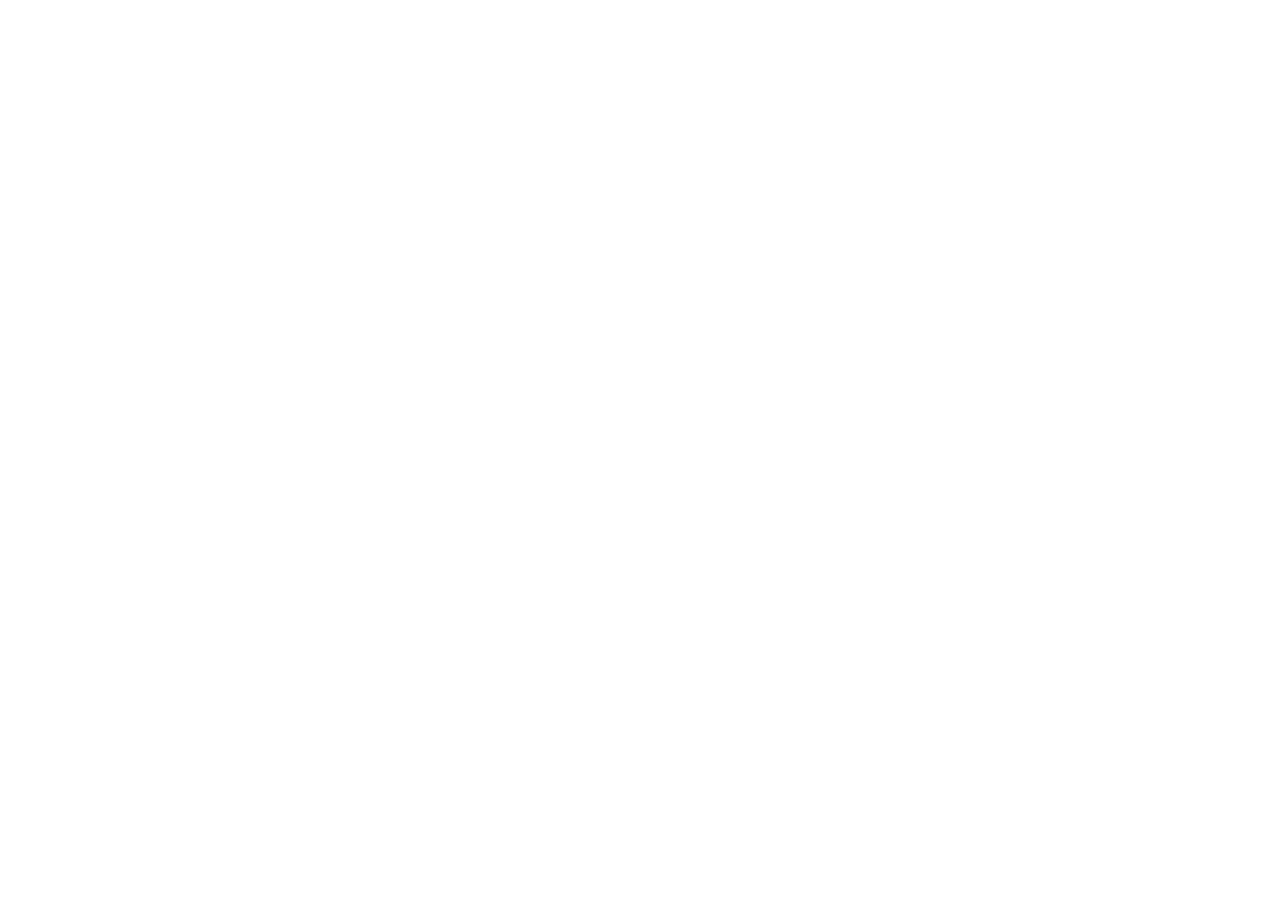
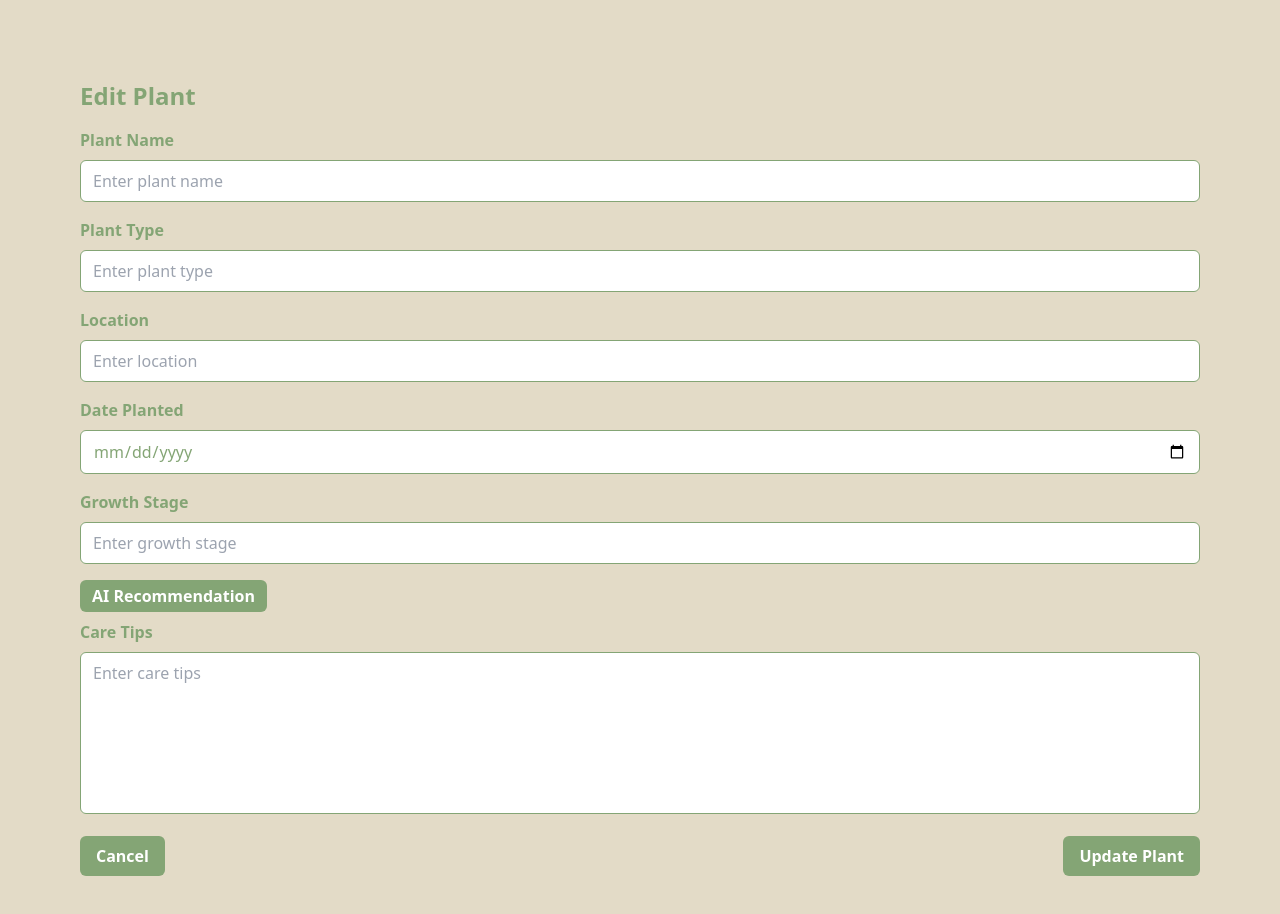
Before and after one commit to lintangisnandar/Mini-Project, a React (Vite) app in the folder Mini-Project/Grow-Garden/: page /edit-plant/1 in a window 1280 px wide. Before the commit this address had no page. Shown: the part 80-994 px from the top of the page. Before the commit the page ends 800 px from the top, so only its background shows below. Built offline with nearby package versions, Linux system fonts and the light colour scheme; no server answers.

Commit message:
feature for edit existing plants

```diff
--- a/Mini-Project/Grow-Garden/src/App.jsx
+++ b/Mini-Project/Grow-Garden/src/App.jsx
@@ -18,6 +18,7 @@
           <Route path="/sign-in" element={<Login />} />
           <Route path="/my-plants" element={<MyPlants />} />
           <Route path="/add-plants" element={<AddPlants />} />
+          <Route path="/edit-plant/:id" element={<AddPlants />} />
           <Route path="/my-plants/:plantName" element={<PlantDetails />} />
         </Routes>
       </div>
--- a/Mini-Project/Grow-Garden/src/pages/AddPlants.jsx
+++ b/Mini-Project/Grow-Garden/src/pages/AddPlants.jsx
@@ -1,5 +1,5 @@
-import React, { useState } from 'react';
-import { useNavigate } from 'react-router-dom';
+import React, { useState, useEffect } from 'react';
+import { useNavigate, useParams } from 'react-router-dom';
 import axios from 'axios';
 import { GoogleGenerativeAI } from '@google/generative-ai';
 
@@ -7,6 +7,8 @@
   const apiUrl = import.meta.env.VITE_API_URL;
   const aiApiKey = import.meta.env.VITE_API_KEY;
   const navigate = useNavigate();
+  const { id } = useParams();
+  const [isEdit, setIsEdit] = useState(false);
   const [plantName, setPlantName] = useState('');
   const [plantType, setPlantType] = useState('');
   const [location, setLocation] = useState('');
@@ -16,6 +18,27 @@
 
   const apiKey = `${aiApiKey}`;
   const genAI = new GoogleGenerativeAI(apiKey);
+
+  useEffect(() => {
+    if (id) {
+      setIsEdit(true);
+      const fetchPlantData = async () => {
+        try {
+          const response = await axios.get(`${apiUrl}/${id}`);
+          const { name, type, location, datePlanted, growthStage, careTips } = response.data;
+          setPlantName(name);
+          setPlantType(type);
+          setLocation(location);
+          setDatePlanted(datePlanted);
+          setGrowthStage(growthStage);
+          setCareTips(careTips);
+        } catch (error) {
+          console.error('Error fetching plant data:', error);
+        }
+      };
+      fetchPlantData();
+    }
+  }, [id]);
 
   const handleAIRecommendation = async () => {
     const prompt = `Provide care instructions for a plant with the following details:
@@ -41,7 +64,6 @@
 
       const result = await chatSession.sendMessage(prompt);
       const aiResponse = result.response.text();
-
       setCareTips(aiResponse);
     } catch (error) {
       console.error('Error generating AI recommendation:', error);
@@ -50,25 +72,32 @@
 
   const handleSubmit = async (e) => {
     e.preventDefault();
-    try {
-      await axios.post(`${apiUrl}`, {
+    const plantData = {
       name: plantName,
       type: plantType,
       location,
       datePlanted,
       growthStage,
       careTips,
-      });
+    };
+
+    try {
+      if (isEdit) {
+        await axios.put(`${apiUrl}/${id}`, plantData);
+      } else {
+        await axios.post(`${apiUrl}`, plantData);
+      }
       navigate('/my-plants');
-      console.log('Form Data:', { name: plantName, type: plantType, location, growthStage });
     } catch (error) {
-      console.error('Error adding plant:', error);
+      console.error('Error submitting plant data:', error);
     }
   };
 
   return (
     <div className="p-20 bg-[#E3DBC7] min-h-screen flex flex-col">
-      <h2 className="text-2xl font-bold text-[#84A575] mb-4">Add New Plant</h2>
+      <h2 className="text-2xl font-bold text-[#84A575] mb-4">
+        {isEdit ? 'Edit Plant' : 'Add New Plant'}
+      </h2>
       <form onSubmit={handleSubmit}>
         <div className="mb-4">
           <label className="block text-[#84A575] font-semibold mb-2">Plant Name</label>
@@ -80,44 +109,26 @@
             className="w-full px-3 py-2 border border-[#84A575] rounded-md bg-white text-[#84A575]"
           />
         </div>
-
         <div className="mb-4">
           <label className="block text-[#84A575] font-semibold mb-2">Plant Type</label>
-          <select
+          <input
+            type="text"
+            placeholder="Enter plant type"
             value={plantType}
             onChange={(e) => setPlantType(e.target.value)}
             className="w-full px-3 py-2 border border-[#84A575] rounded-md bg-white text-[#84A575]"
-          >
-            <option value="" disabled hidden>Select plant type</option>
-            <option value="Succulent">Succulent</option>
-            <option value="Flowering">Flowering</option>
-            <option value="Foliage">Foliage</option>
-            <option value="Herb">Herb</option>
-            <option value="Cactus">Cactus</option>
-            <option value="Tree">Tree</option>
-            <option value="Shrub">Shrub</option>
-            <option value="Vine">Vine</option>
-            <option value="Ornamental Grass">Ornamental Grass</option>
-            <option value="Aquatic Plant">Aquatic Plant</option>
-          </select>
+          />
         </div>
-
         <div className="mb-4">
           <label className="block text-[#84A575] font-semibold mb-2">Location</label>
-          <select
+          <input
+            type="text"
+            placeholder="Enter location"
             value={location}
             onChange={(e) => setLocation(e.target.value)}
             className="w-full px-3 py-2 border border-[#84A575] rounded-md bg-white text-[#84A575]"
-          >
-            <option value="" disabled hidden>Select location</option>
-            <option value="Indoor">Indoor</option>
-            <option value="Outdoor">Outdoor</option>
-            <option value="Balcony">Balcony</option>
-            <option value="Garden">Garden</option>
-            <option value="Greenhouse">Greenhouse</option>
-          </select>
+          />
         </div>
-
         <div className="mb-4">
           <label className="block text-[#84A575] font-semibold mb-2">Date Planted</label>
           <input
@@ -127,23 +138,16 @@
             className="w-full px-3 py-2 border border-[#84A575] rounded-md bg-white text-[#84A575]"
           />
         </div>
-
         <div className="mb-4">
           <label className="block text-[#84A575] font-semibold mb-2">Growth Stage</label>
-          <select
+          <input
+            type="text"
+            placeholder="Enter growth stage"
             value={growthStage}
             onChange={(e) => setGrowthStage(e.target.value)}
             className="w-full px-3 py-2 border border-[#84A575] rounded-md bg-white text-[#84A575]"
-          >
-            <option value="" disabled hidden>Select growth stage</option>
-            <option value="Seedling">Seedling</option>
-            <option value="Young">Young</option>
-            <option value="Mature">Mature</option>
-            <option value="Flowering">Flowering</option>
-            <option value="Fruiting">Fruiting</option>
-          </select>
+          />
         </div>
-
         <div className="mb-4">
           <button
             type="button"
@@ -158,16 +162,22 @@
             value={careTips}
             onChange={(e) => setCareTips(e.target.value)}
             rows="6"
-            className="w-full px-3 py-2 border border-[#84A575] rounded-md bg-white text-[#84A575] resize-none min-h-[150px]" // Memperluas tinggi minimum
+            className="w-full px-3 py-2 border border-[#84A575] rounded-md bg-white text-[#84A575] resize-none min-h-[150px]"
           />
         </div>
-
-        <div className="flex justify-end pb-10">
+        <div className="flex justify-between pb-10">
+          <button
+            type="button"
+            onClick={() => navigate('/my-plants')}
+            className="bg-[#84A575] text-white font-semibold py-2 px-4 rounded-md hover:bg-gray-400"
+          >
+            Cancel
+          </button>
           <button
             type="submit"
             className="bg-[#84A575] text-white font-semibold py-2 px-4 rounded-md"
           >
-            Submit
+            {isEdit ? 'Update Plant' : 'Add Plant'}
           </button>
         </div>
       </form>
--- a/Mini-Project/Grow-Garden/src/pages/PlantDetails.jsx
+++ b/Mini-Project/Grow-Garden/src/pages/PlantDetails.jsx
@@ -85,6 +85,7 @@
             <FaEdit className="mr-2" />
             Edit
           </button>
+
           <button
             className="px-4 py-2 flex items-center bg-red-500 text-white font-semibold rounded-lg hover:bg-red-600"
             onClick={openDeleteModal}
```
Lines whose indentation alone changed are shown as unchanged.
